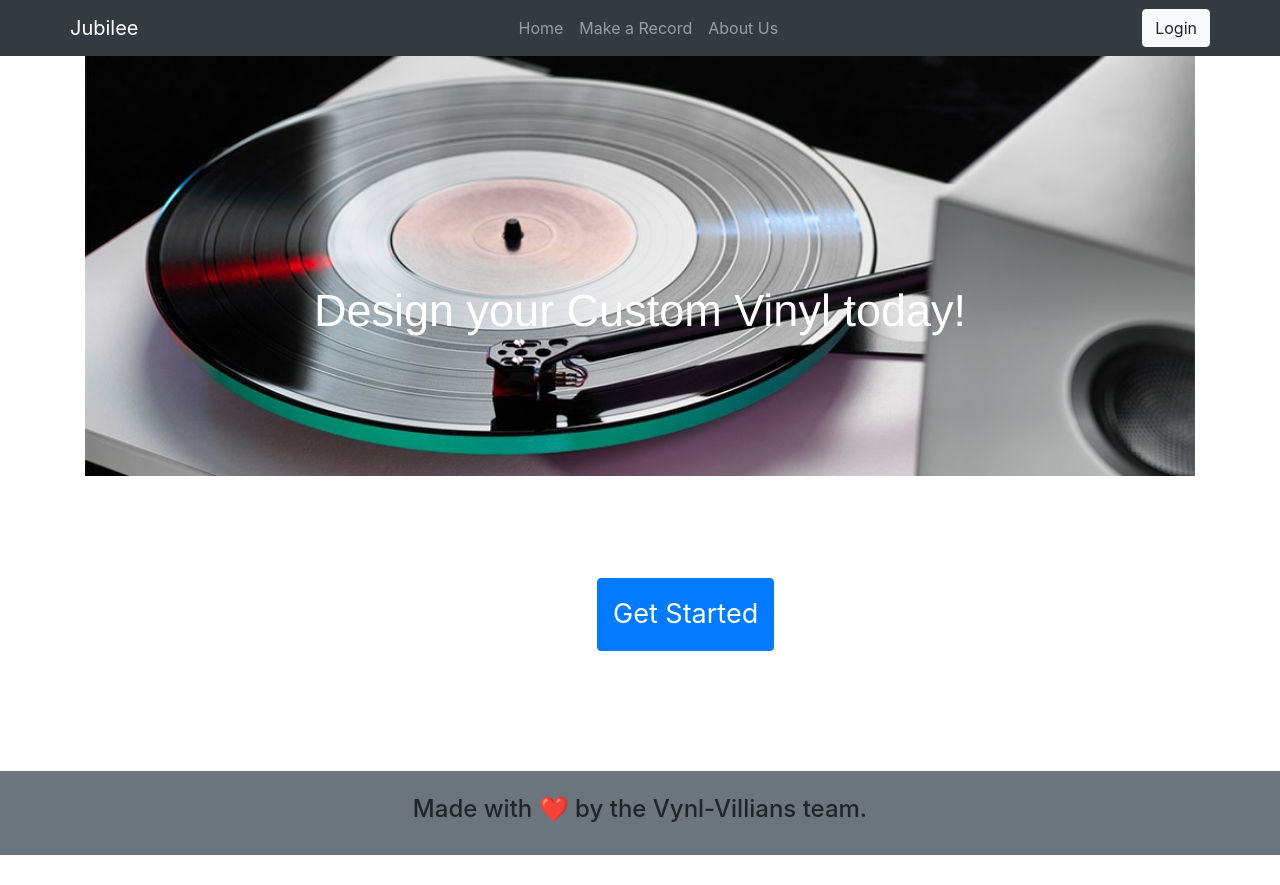
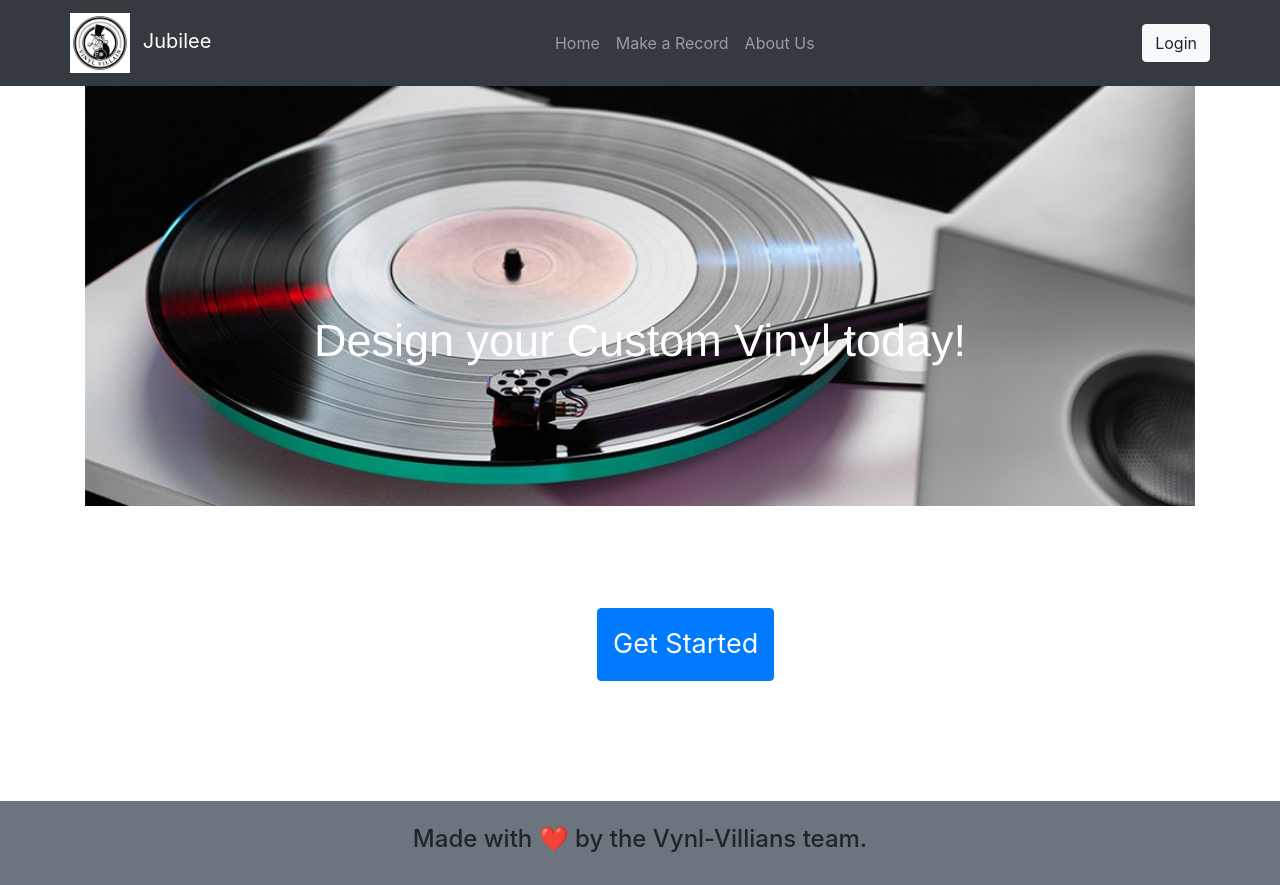
Before and after one commit to harrj396/Jubilee, a React (Create React App) app in the folder client/: page / in a window 1280 px wide. Before the commit the page ends 855 px from the top, so only its background shows below. Built offline with nearby package versions, Linux system fonts and the light colour scheme; no server answers.

Commit message:
added logo to homepage

```diff
--- /dev/null
+++ b/client/src/components/Header/header.css
@@ -0,0 +1,3 @@
+#img {
+    margin-right: 1vw;
+}
--- a/client/src/components/Header/index.js
+++ b/client/src/components/Header/index.js
@@ -4,6 +4,7 @@ import Nav from 'react-bootstrap/Nav';
 import Navbar from 'react-bootstrap/Navbar';
 import { Link } from 'react-router-dom';
 import Button from 'react-bootstrap/Button';
+import './header.css'
 
 import Auth from '../../utils/auth';
 
@@ -16,7 +17,10 @@ const Header = () => {
     <>
     <Navbar bg="dark" variant="dark">
       <Container>
-        <Navbar.Brand href="/">Jubilee</Navbar.Brand>
+        <Navbar.Brand href="/">
+        <img id='img' src='/logo407.jpg' height={60}></img>
+          Jubilee
+        </Navbar.Brand>
         <Nav className="">
           <Nav.Link href="/">Home</Nav.Link>
           <Nav.Link href="#record">Make a Record</Nav.Link>
```
Also changed, not shown: client/public/logo407.jpg (added).
